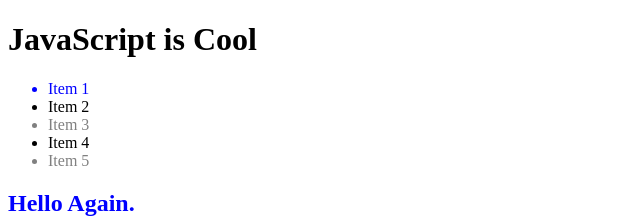
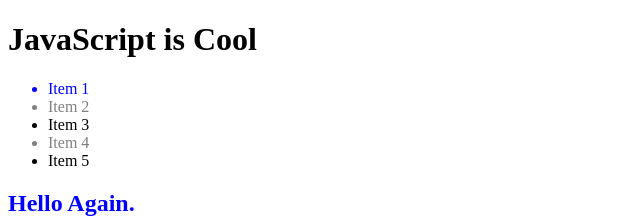
Before and after one commit to christopher-m-alvarez/codeup-web-exercises, a website: page dom-query-js.html in a window 1280 px wide. Shown: the top 220 px of the page, without its empty margins (0-640 px from the left). Drawn offline with Linux system fonts and the light colour scheme.

Commit message:
dom object model

```diff
--- a/dom-query-js.html
+++ b/dom-query-js.html
@@ -44,16 +44,16 @@
             var listItems = document.getElementsByTagName("li");
 
         // TODO: Set text color on every other list item to grey
-            document.querySelectorAll('li:nth-child(odd)').forEach( e=> e.style.color = "gray");
+            document.querySelectorAll('li:nth-child(even)').forEach( e=> e.style.color = "gray");
 
         // TODO: Set text color of li with dbid = 1 to blue
             listItems[0].style.color = "blue"
 
         // TODO: Uncomment the next line and get all elements with class name sub-paragraph
-            var subParagraphs = document.getElementsByClassName("sub-paragraph")[0];
+            var subParagraphs = document.getElementsByClassName("sub-paragraph");
 
         // TODO: Change the text in the first sub paragraph to "Mission Accomplished!"
-            subParagraphs.innerText = "Mission Accomplished!";
+            subParagraphs[0].innerText = "Mission Accomplished!";
     })();
 </script>
 </body>
```
